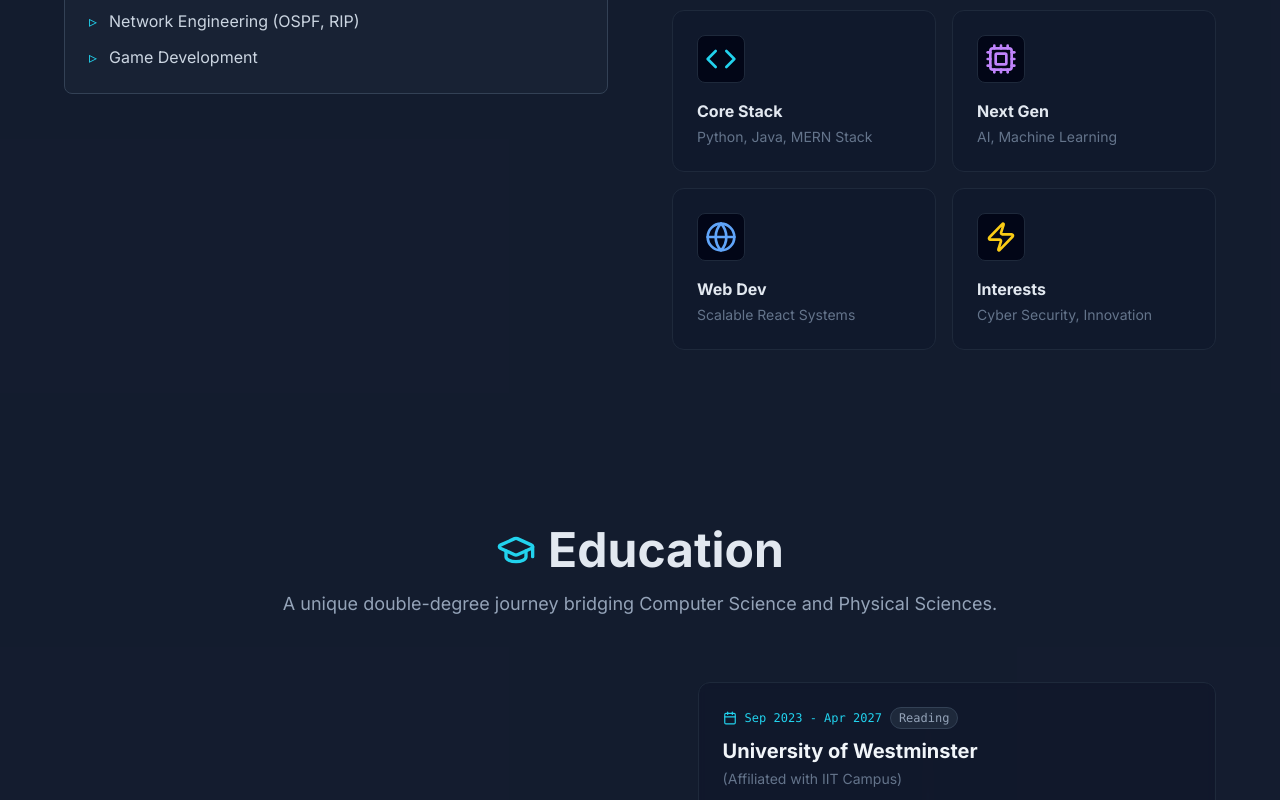
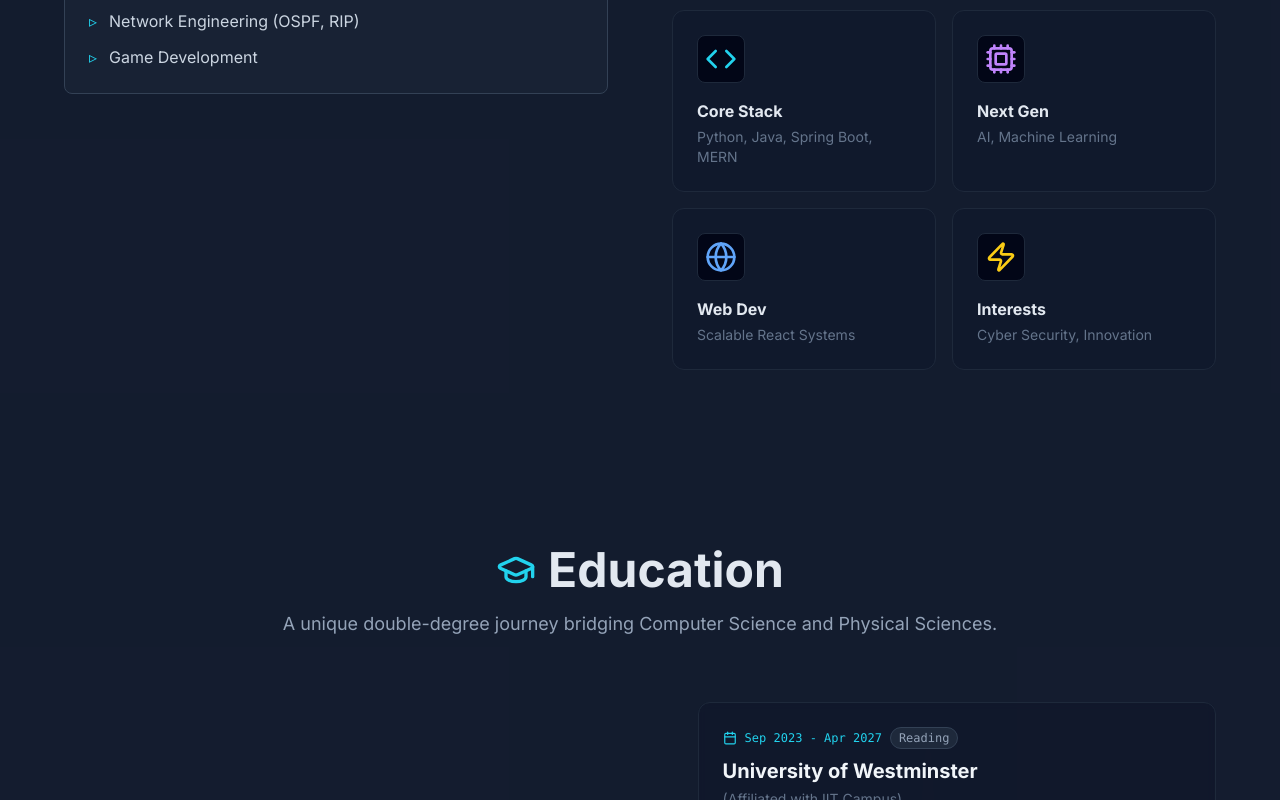
Before and after one commit to rusirasandul/Portfolio, a React (Vite) app: page / in a window 1280 px wide. Shown: the part 1640-2440 px from the top of the page. Built offline with nearby package versions, Linux system fonts and the light colour scheme.

Commit message:
Add Spring Boot to Skills and About sections

```diff
--- a/src/components/About.tsx
+++ b/src/components/About.tsx
@@ -149,7 +149,7 @@ const About: React.FC = () => {
               <InfoCard
                 icon={<Code size={32} className="text-cyan-400" />}
                 title="Core Stack"
-                desc="Python, Java, MERN Stack"
+                desc="Python, Java, Spring Boot, MERN"
               />
               <InfoCard
                 icon={<Cpu size={32} className="text-purple-400" />}
--- a/src/components/Skills.tsx
+++ b/src/components/Skills.tsx
@@ -13,7 +13,7 @@ const Skills = () => {
     },
     {
       title: "Backend",
-      skills: ["Java", "Python", "C#", "JavaScript", "Node.js", "Nest.js", "Express", ".NET", "RESTful APIs"]
+      skills: ["Java", "Spring Boot", "Python", "C#", "JavaScript", "Node.js", "Nest.js", "Express", ".NET", "RESTful APIs"]
     },
     {
       title: "Database",
```
